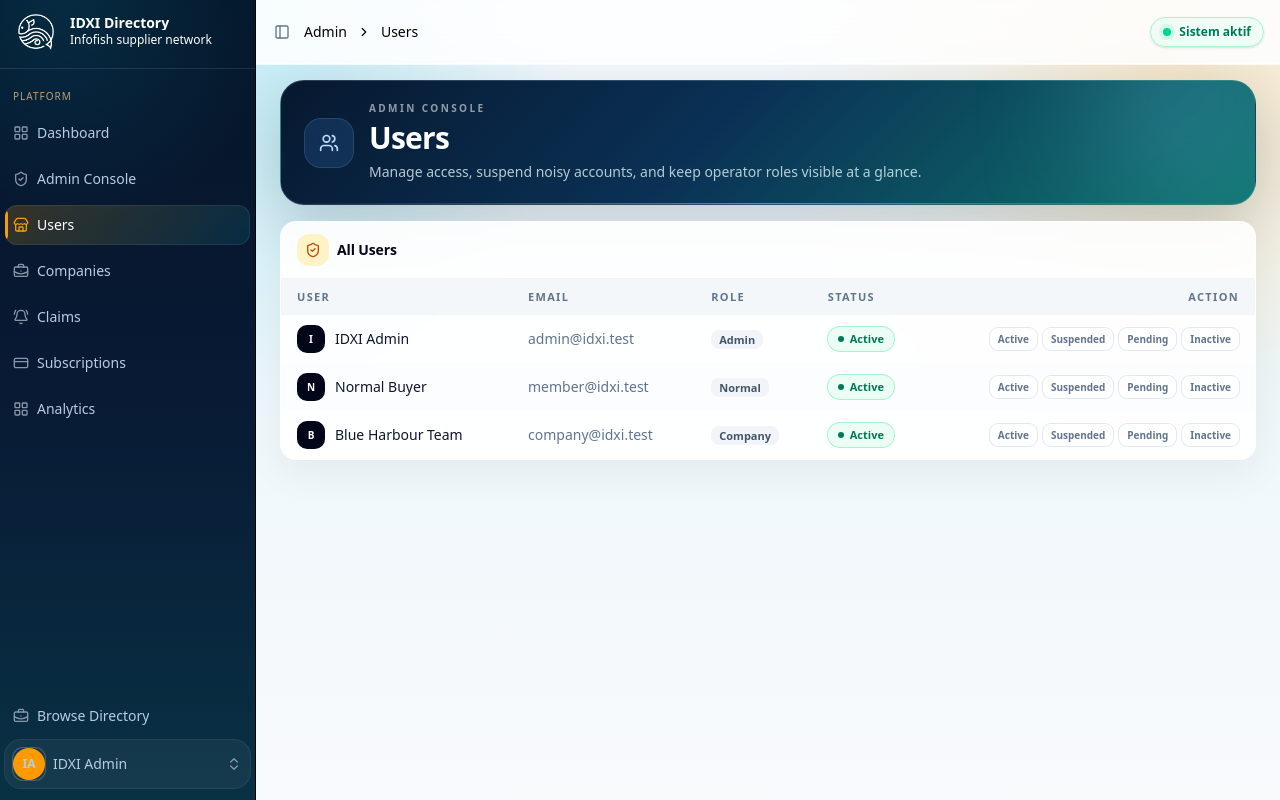
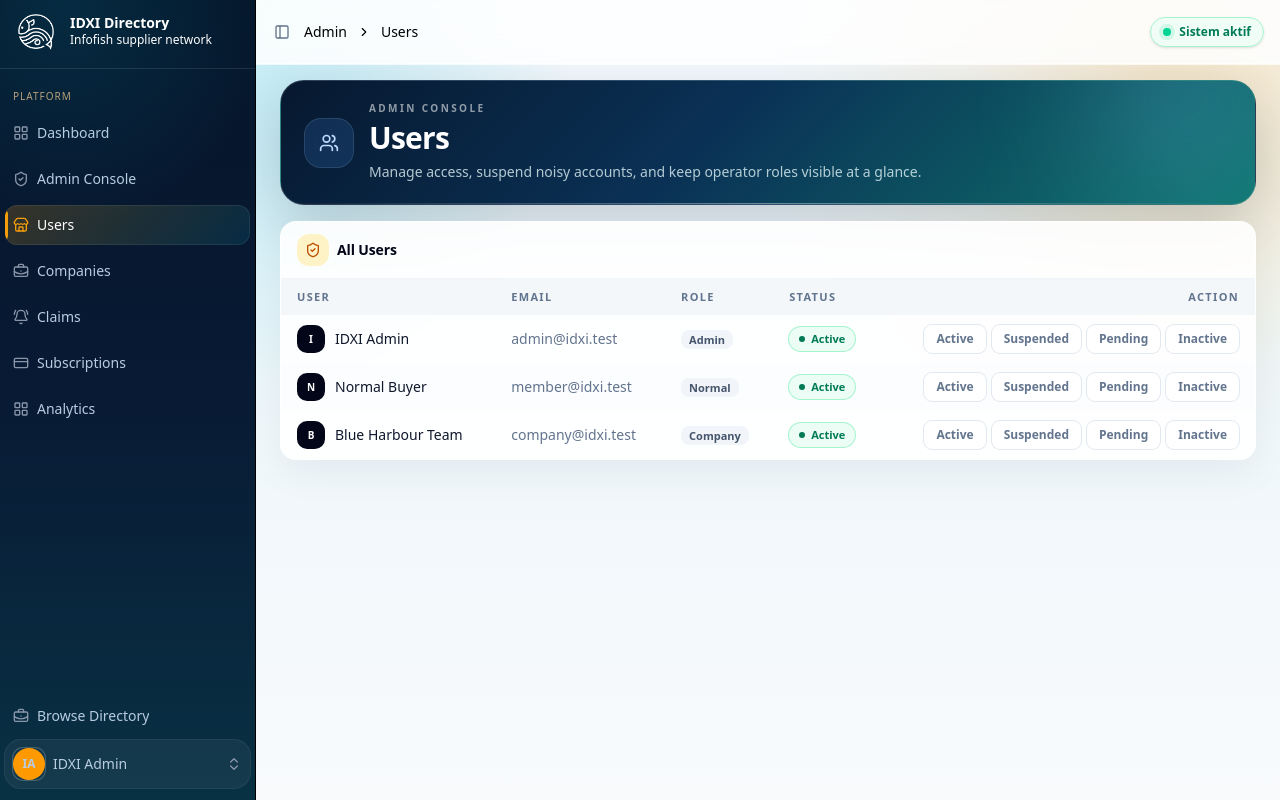
Before and after one commit to shukrisenawi/lr_directory, a Laravel app: page /admin/users in a window 1280 px wide. Run offline with Laravel 12, Linux system fonts and the light colour scheme; the visitor is signed in with stand-in values (Sample User, id 1); data comes from the database, SQL or seed files in the repository; style sheets or scripts are compiled from the project's sources; some libraries are stand-ins or nearby versions.

Commit message:
Besarkan button status users ke regular

```diff
--- a/resources/js/pages/admin/users.tsx
+++ b/resources/js/pages/admin/users.tsx
@@ -67,7 +67,7 @@ export default function AdminUsers({ users }: AdminUsersProps) {
                                                     onClick={() =>
                                                         router.patch(route('admin.users.update', user.id), { status }, { preserveScroll: true })
                                                     }
-                                                    className="cursor-pointer rounded-md bg-white px-2 py-1 text-[10px] font-semibold capitalize text-slate-500 ring-1 ring-slate-200 transition hover:bg-cyan-50 hover:text-cyan-700 hover:ring-cyan-200"
+                                                    className="cursor-pointer rounded-md bg-white px-3 py-1.5 text-xs font-semibold capitalize text-slate-500 ring-1 ring-slate-200 transition hover:bg-cyan-50 hover:text-cyan-700 hover:ring-cyan-200"
                                                 >
                                                     {status}
                                                 </button>
```
